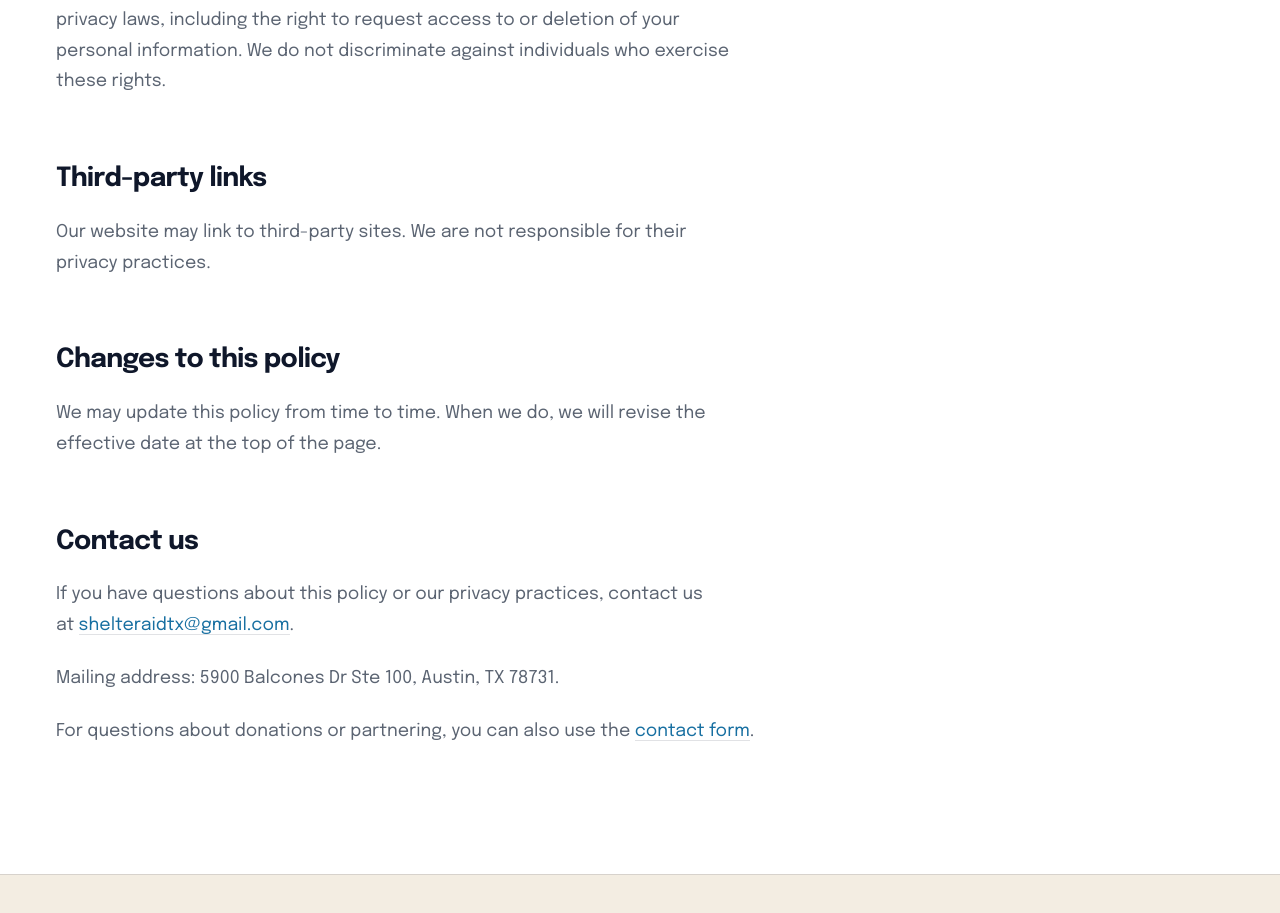
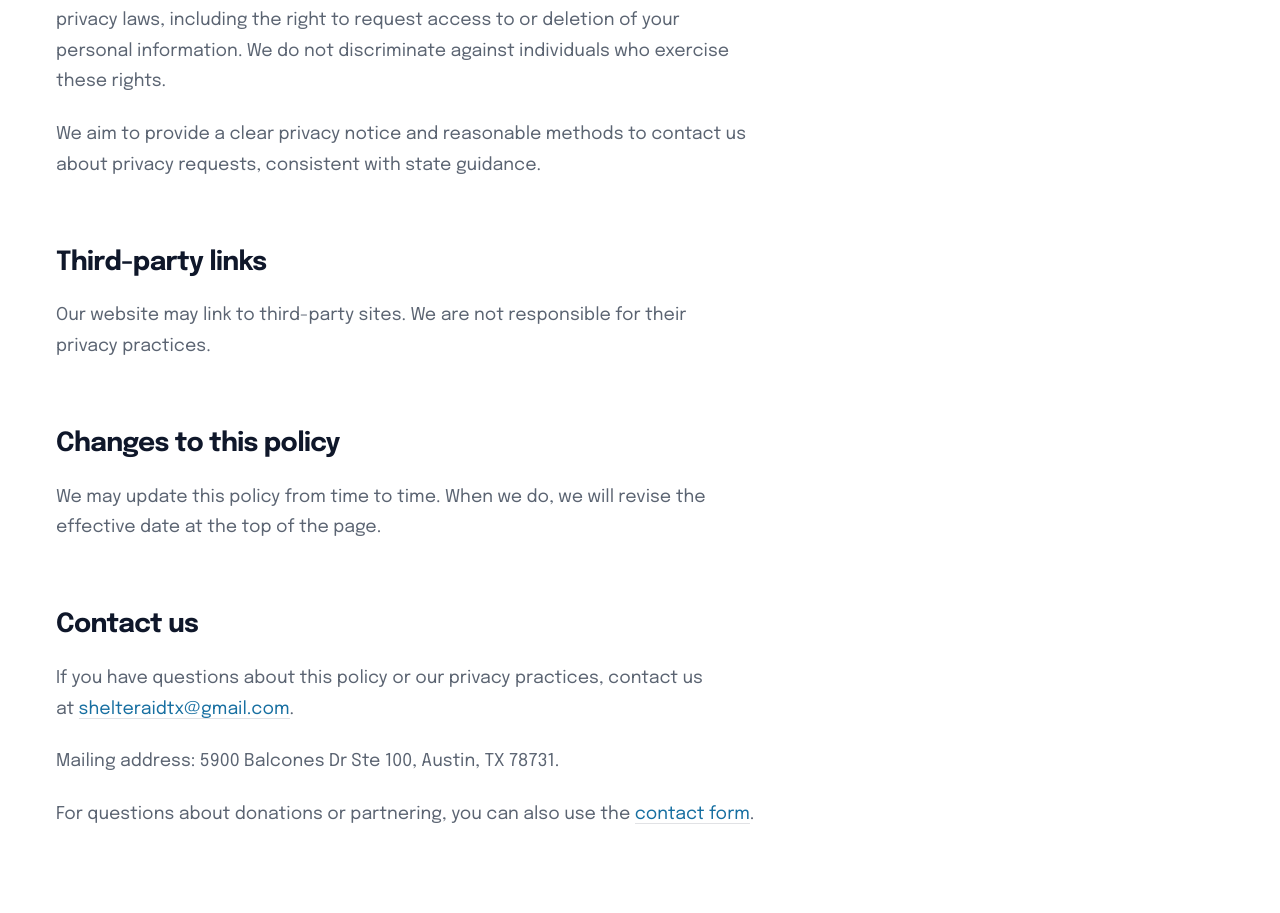
Before and after one commit to Vedant0667/shelteraidtx, a Next.js app: page /privacy in a window 1280 px wide. Shown: the part 3490-4403 px from the top of the page. Built offline with nearby package versions, Linux system fonts and the light colour scheme.

Commit message:
Privacy: keep the 'we aim to provide ... ways to contact us' sentence (reads as a commitment); only the four drafting notes stay removed
Co-Authored-By: Claude Opus 5.5 (1M context) <noreply@anthropic.com>

```diff
--- a/src/app/privacy/page.tsx
+++ b/src/app/privacy/page.tsx
@@ -131,6 +131,10 @@ export default function PrivacyPage() {
                 laws, including the right to request access to or deletion of your personal
                 information. We do not discriminate against individuals who exercise these rights.
               </p>
+              <p>
+                We aim to provide a clear privacy notice and reasonable methods to contact us about
+                privacy requests, consistent with state guidance.
+              </p>
 
               <h2 id="third-party-links">Third-party links</h2>
               <p>
```
